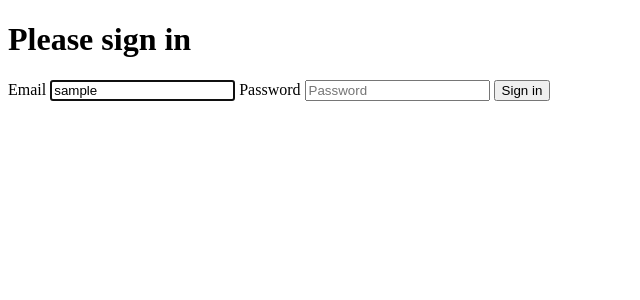
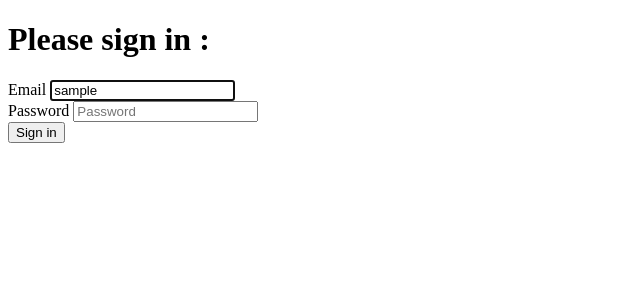
Before and after one commit to Lionel-D/nestor-old, a Symfony app: template templates/security/login.html.twig in a window 1280 px wide. Shown: the top 300 px of the page, without its empty margins (0-640 px from the left). Run offline with Twig, Linux system fonts and the light colour scheme; the template is opened without the code that fills it: most values are stand-ins (such as "Sample title", 1, 10 or a date in 2020); some libraries are stand-ins or nearby versions.

Commit message:
update login form for better render

```diff
--- a/templates/security/login.html.twig
+++ b/templates/security/login.html.twig
@@ -3,24 +3,33 @@
 {% block title %}Log in!{% endblock %}
 
 {% block body %}
+    <div class="container pt-5">
         <form method="post">
             {% if error %}
-        <div class="alert alert-danger">{{ error.messageKey|trans(error.messageData, 'security') }}</div>
+                <div class="alert alert-danger mb-3">{{ error.messageKey|trans(error.messageData, 'security') }}</div>
             {% endif %}
 
             {% if app.user %}
-        <div class="checkbox mb-3">You are logged in as {{ app.user.username }}, <a href="{{ path('app_logout') }}">Logout</a>
+                <div class="alert alert-success mb-3">You are logged in as {{ app.user.username }}, <a href="{{ path('app_logout') }}">Logout</a></div>
             {% endif %}
 
-    <h1 class="h3 mb-3 font-weight-normal">Please sign in</h1>
+            <h1 class="h3 mb-3 ">Please sign in :</h1>
+            <div class="row">
+                <div class="col-md-6">
                     <label for="inputEmail" class="sr-only">Email</label>
-    <input type="email" value="{{ last_username }}" name="email" id="inputEmail" class="form-control" placeholder="Email" required autofocus>
+                    <input type="email" value="{{ last_username }}" name="email" id="inputEmail" class="form-control mb-2" placeholder="Email" required autofocus>
+                </div>
+                <div class="col-md-6">
                     <label for="inputPassword" class="sr-only">Password</label>
-    <input type="password" name="password" id="inputPassword" class="form-control" placeholder="Password" required>
+                    <input type="password" name="password" id="inputPassword" class="form-control mb-2" placeholder="Password" required>
+                </div>
+            </div>
 
-    <input type="hidden" name="_csrf_token"
-           value="{{ csrf_token('authenticate') }}"
-    >
+            <button type="submit" name="login_submit" class="btn btn-primary">
+                Sign in
+            </button>
+
+            <input type="hidden" name="_csrf_token" value="{{ csrf_token('authenticate') }}">
 
             {#
                 Uncomment this section and add a remember_me option below your firewall to activate remember me functionality.
@@ -32,9 +41,6 @@
                     </label>
                 </div>
             #}
-
-    <button class="btn btn-lg btn-primary" type="submit">
-        Sign in
-    </button>
         </form>
+    </div>
 {% endblock %}
```
Lines whose indentation alone changed are shown as unchanged.
